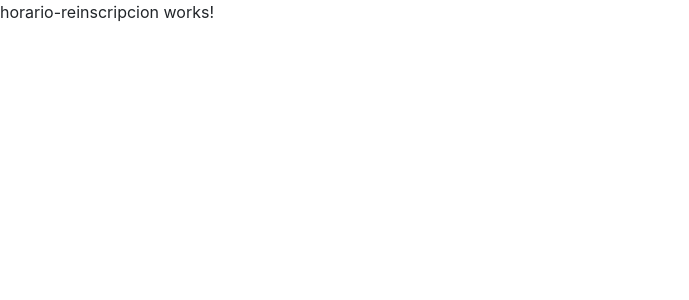
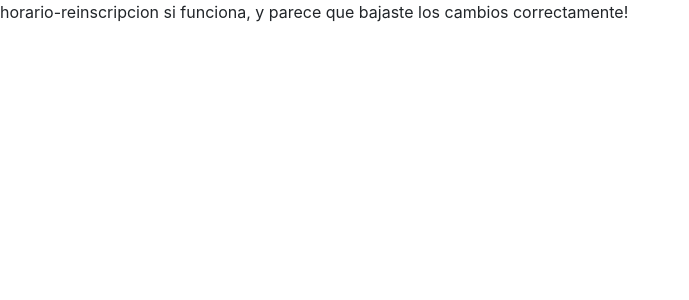
Before and after one commit to desarrollowebp/SIIT, an Angular app: page /horarioReinscripcion in a window 1280 px wide. Shown: the top 300 px of the page, without its empty margins (0-689 px from the left). Built offline with nearby package versions, Linux system fonts and the light colour scheme.

Commit message:
Commit inicial de horario-reinscripcion

```diff
--- a/src/app/horario-reinscripcion/horario-reinscripcion.component.html
+++ b/src/app/horario-reinscripcion/horario-reinscripcion.component.html
@@ -1,3 +1,3 @@
 <p>
-  horario-reinscripcion works!
+  horario-reinscripcion si funciona, y parece que bajaste los cambios correctamente!
 </p>
```
